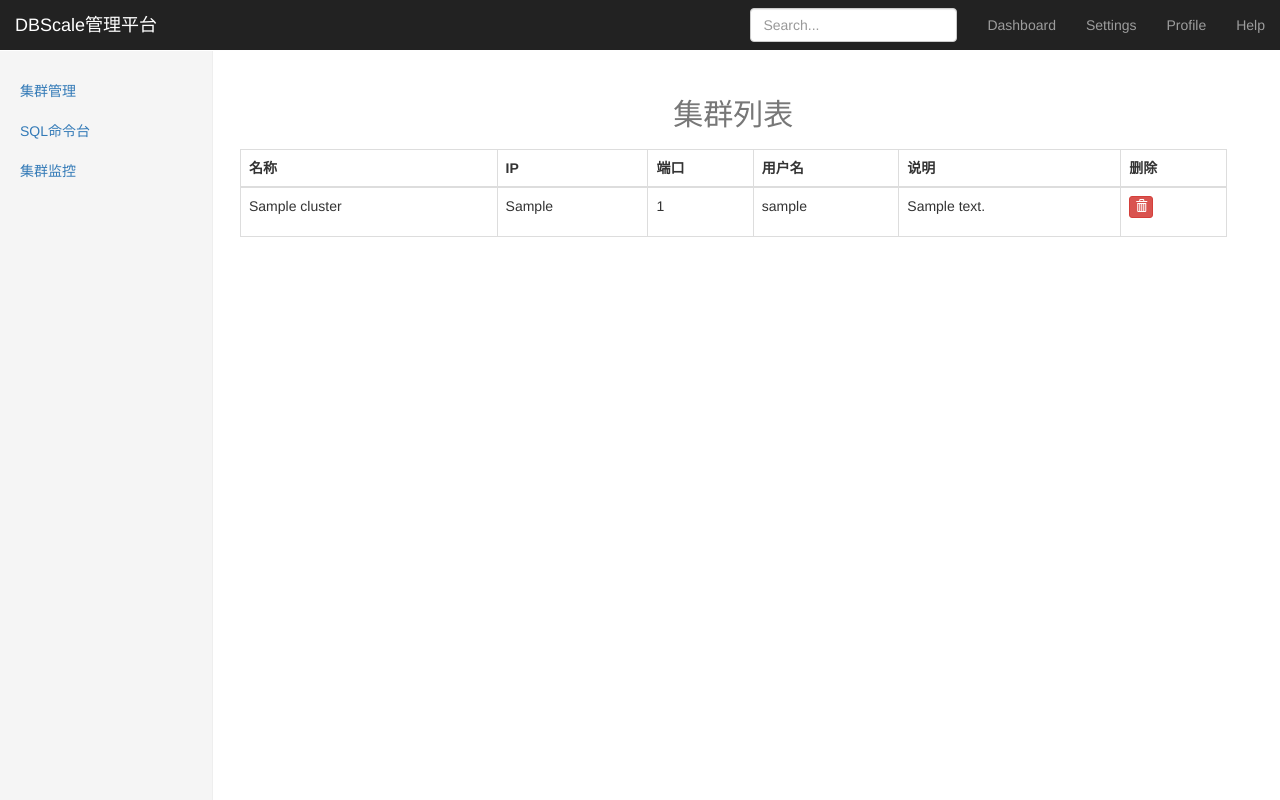
After one commit to louishust/dbscale-webadmin, a Flask app: page /show_cluster in a window 1280 px wide. The commit adds this page. Run offline with Flask 2, Linux system fonts and the light colour scheme; a user stored in the database is signed in; tables that the repository leaves empty hold one stand-in row (values such as "Sample post"); some libraries are stand-ins or nearby versions.

Commit message:
Add show cluster.

```diff
--- a/app/main/views.py
+++ b/app/main/views.py
@@ -1,6 +1,7 @@
 from flask import render_template
 from flask_login import login_required
 from . import main
+from ..models import Cluster
 
 @main.route('/', methods=['GET'])
 @login_required
@@ -11,9 +12,16 @@ def index():
 @main.route('/sql', methods=['GET'])
 @login_required
 def sql():
-    return render_template('sql.html')
+    clusters = Cluster.query
+    return render_template('sql.html', clusters=clusters)
 
 @main.route('/add_cluster', methods=['GET'])
 @login_required
 def add_cluster():
     return render_template('add_cluster.html')
+
+@main.route('/show_cluster', methods=['GET'])
+@login_required
+def show_cluster():
+    clusters = Cluster.query
+    return render_template('show_cluster.html', clusters=clusters)
--- a/app/templates/index.html
+++ b/app/templates/index.html
@@ -24,6 +24,9 @@
         });
       $("#add_cluster").click(function() {
         window.location.href="add_cluster";
+        });
+      $("#show_cluster").click(function() {
+        window.location.href="show_cluster";
         });
       });
 </script>
@@ -64,7 +67,7 @@
         <div id="collapse1" class="panel-collapse collapse">
           <ul class="list-group">
             <li id="add_cluster"class="list-group-item">&nbsp;&nbsp;&nbsp;新增集群</li>
-            <li class="list-group-item">&nbsp;&nbsp;&nbsp;查看集群</li>
+            <li id="show_cluster" class="list-group-item">&nbsp;&nbsp;&nbsp;查看集群</li>
           </ul>
         </div>
         <li id="sql"><a href="#">SQL命令台</a></li>
--- /dev/null
+++ b/app/templates/show_cluster.html
@@ -0,0 +1,38 @@
+{% extends "index.html" %}
+{% block head %}
+{{ super() }}
+<script>
+  $(document).ready(function(){
+      $("[data-toggle=tooltip]").tooltip();
+      });
+</script>
+{% endblock head %}
+
+{% block tab %}
+<div id="body" class="col-sm-9 offset-sm-3 col-md-10 offset-md-2 main">
+
+  <div class="table-responsive">
+    <table id="mytable" class="table  table-hover table-bordered">
+    <caption class="text-center"><h2>集群列表</h2></caption>
+      <thead>
+        <th>名称</th>
+        <th>IP</th>
+        <th>端口</th>
+        <th>用户名</th>
+        <th>说明</th>
+        <th>删除</th>
+      </thead>
+      {% for cluster in clusters %}
+      <tr>
+        <td> {{ cluster.name }} </td>
+        <td> {{ cluster.ip }} </td>
+        <td> {{ cluster.port }} </td>
+        <td> {{ cluster.username }} </td>
+        <td> {{ cluster.comment }} </td>
+        <td><p data-placement="top" data-toggle="tooltip" title="Delete"><button class="btn btn-danger btn-xs" data-title="Delete" data-toggle="modal" data-target="#delete" ><span class="glyphicon glyphicon-trash"></span></button></p></td>
+      </tr>
+      {% endfor %}
+    </table>
+  </div>
+</div>
+{% endblock tab %}
```
Also changed, not shown: app/templates/sql.html (+3 -4 lines).
